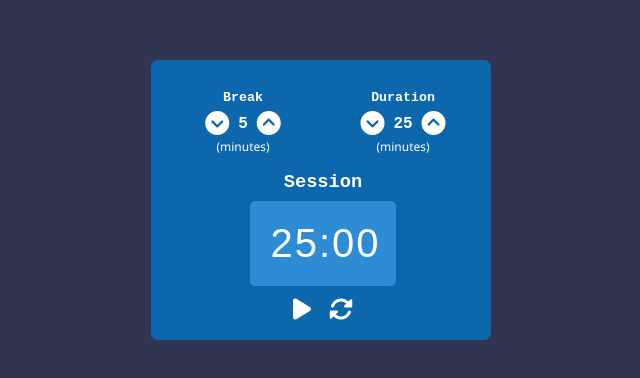
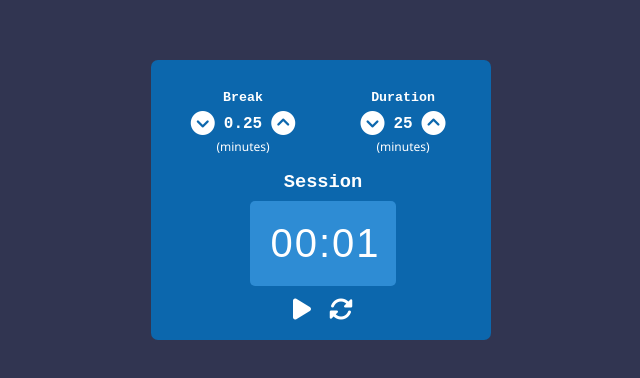
Before and after one commit to M-lakshan/REACT-Simple_Timer, a React (Create React App) app: page / in a window 1280 px wide. Shown: the part 200-578 px from the top of the page, without its empty margins (319-959 px from the left). Built offline with nearby package versions, Linux system fonts and the light colour scheme; a web font is replaced by a local one.

Commit message:
useRef, useEffect updated but not working properly

```diff
--- a/src/components/App.js
+++ b/src/components/App.js
@@ -1,16 +1,34 @@
-import { useState, useEffect } from "react";
+import { useState, useEffect, useRef } from "react";
 import Timeset from './Timeset';
 import '../styles/App.css';
 
 function App() {
 
-  const [sessionTime,setSessionTime] = useState(1500);
-  const [sessionBreak,setSessionBreak] = useState(300);
+  const audRef = useRef(null);
+  const [sessionTimer,setSessionTimer] = useState(null);
+  const [sessionTime,setSessionTime] = useState(1);
+  const [sessionBreak,setSessionBreak] = useState(15);
   const [sessionLength,setSessionLength] = useState(1500);
   const [sessionState,setSessionState] = useState("stopped");
   const [sessionType,setSessionType] = useState("countdown");
-  const [sessionOnPause,setSessionOnPause] = useState(false);
+  const [sessionPaused,setSessionPause] = useState(false);
   const [timeLeftStyle,setTimeLeftStyle] = useState({ color: "#FFF", backgroundColor: "#2e8cd4" });
+  const [isPlaying, setIsPlaying] = useState(false);
+
+  const handlePlayPause = () => {
+
+    if(audRef.current) {
+      if(isPlaying) {
+        audRef.current.pause();
+      } else {
+        audRef.current.play();
+      }
+
+      setIsPlaying(!isPlaying);
+    }
+
+    return;
+  };
 
   const UpdateDurations = (value,type) => {
 
@@ -24,27 +42,27 @@ function App() {
 
   useEffect(() => {
 
-    const timer = setInterval(() => {
+    if(sessionState==="running" && !sessionPaused) {
 
-      if(sessionState==="running" && !sessionOnPause) {
+      const timerID = setInterval(() => {
 
-        if(sessionTime-1===0) {
-          document.getElementById("beep").play();
-        }
+        setSessionTime((prevTime) => {
+          if(prevTime > 0) {
+            return prevTime - 1;
+          } else {
+            handlePlayPause();
+            ManageSession("change");
+            return 0;
+          }
+        });
+      },1000);
 
-        if(sessionTime===0) {
-          clearInterval(timer);
+      setSessionTimer(timerID);
 
-          setTimeout(() => ManageSession("change"),1000);
-        } else {
-          setTimeout(() => document.getElementById("time-left").classList.remove("activated"), 1000);
-          setSessionTime(sessionTime-1);
-        }
-      }
-    },1000);
-
-    return () => clearInterval(timer);
-  });
+      return () => clearInterval(timerID);
+    }
+  },[sessionState,sessionTime,sessionPaused]);
+  // });
 
   const ManageSession = (type) => {
 
@@ -52,7 +70,8 @@ function App() {
       document.getElementById("beep").pause();
       document.getElementById("beep").currentTime = 0;
 
-      setSessionOnPause(false);
+      setSessionTimer(null);
+      setSessionPause(false);
       setSessionState("stopped");
       setSessionType("countdown");
       setSessionBreak(300);
@@ -60,26 +79,30 @@ function App() {
       setSessionTime(1500);
       setTimeLeftStyle({ animation: "on_stop 2s linear 0.2s 1 normal forwards" });
     } else if(type==="pause") {
+      setSessionTimer(null);
       (sessionType!=="break") && setTimeLeftStyle({ animation: "on_pause 0.35s linear 0s 1 normal forwards" });
-      (sessionType!=="break") && setSessionOnPause(!sessionOnPause);
+      (sessionType!=="break") && setSessionPause(!sessionPaused);
     } else if(type==="change") {
       let sessionOnBreak = (sessionType==="break");
       let customAnimation = (sessionOnBreak) ? "on_start 2s ease-in-out" : "time_jump 1.2s linear";
 
+      clearInterval(sessionTimer);
       setTimeLeftStyle({ animation: `${customAnimation} 0s 1 normal forwards` });
       setSessionType((sessionOnBreak) ? "countdown" : "break");
       setSessionTime((sessionOnBreak) ? sessionLength : sessionBreak);
+
+      return;
     } else {
       setTimeLeftStyle({ animation: "on_start 2.5s ease-in-out 0s 1 normal forwards" });
-      setSessionOnPause(false);
+      setSessionPause(false);
       setSessionState("running");
     }
   }
 
   let ses_running = (sessionState==="running");
   let ses_on_countdown = (sessionType==="countdown");
-  let param = ((!ses_running) ? "start" : (sessionOnPause ? "start" : "pause"));
-  let btn_cls = (!ses_running ? "play" : ((sessionOnPause) ? "play" : "pause"));
+  let param = ((!ses_running) ? "start" : (sessionPaused ? "start" : "pause"));
+  let btn_cls = (!ses_running ? "play" : ((sessionPaused) ? "play" : "pause"));
   let minutes = Math.floor(sessionTime / 60);
   let seconds = sessionTime % 60;
 
@@ -109,7 +132,12 @@ function App() {
           <button id="reset" onClick={() => ManageSession("reset")}>
             <i className="fa-solid fa-rotate"></i>
           </button>
-          <audio id="beep" preload="auto" src="https://cdn.freecodecamp.org/testable-projects-fcc/audio/BeepSound.wav"></audio>
+          <audio
+            id="beep"
+            preload="auto"
+            ref={audRef}
+            src="https://cdn.freecodecamp.org/testable-projects-fcc/audio/BeepSound.wav"
+          ></audio>
         </div>
       </section>
     </div>
```
